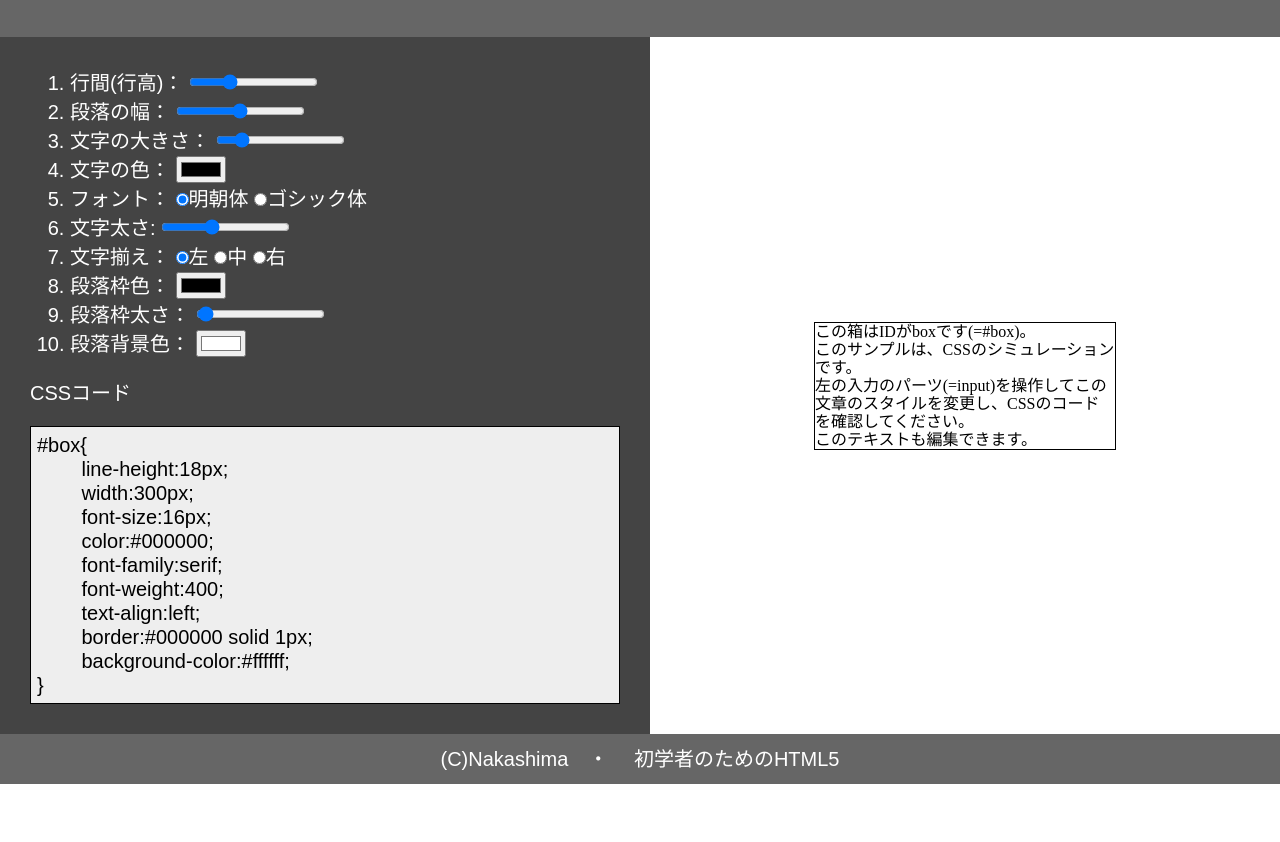
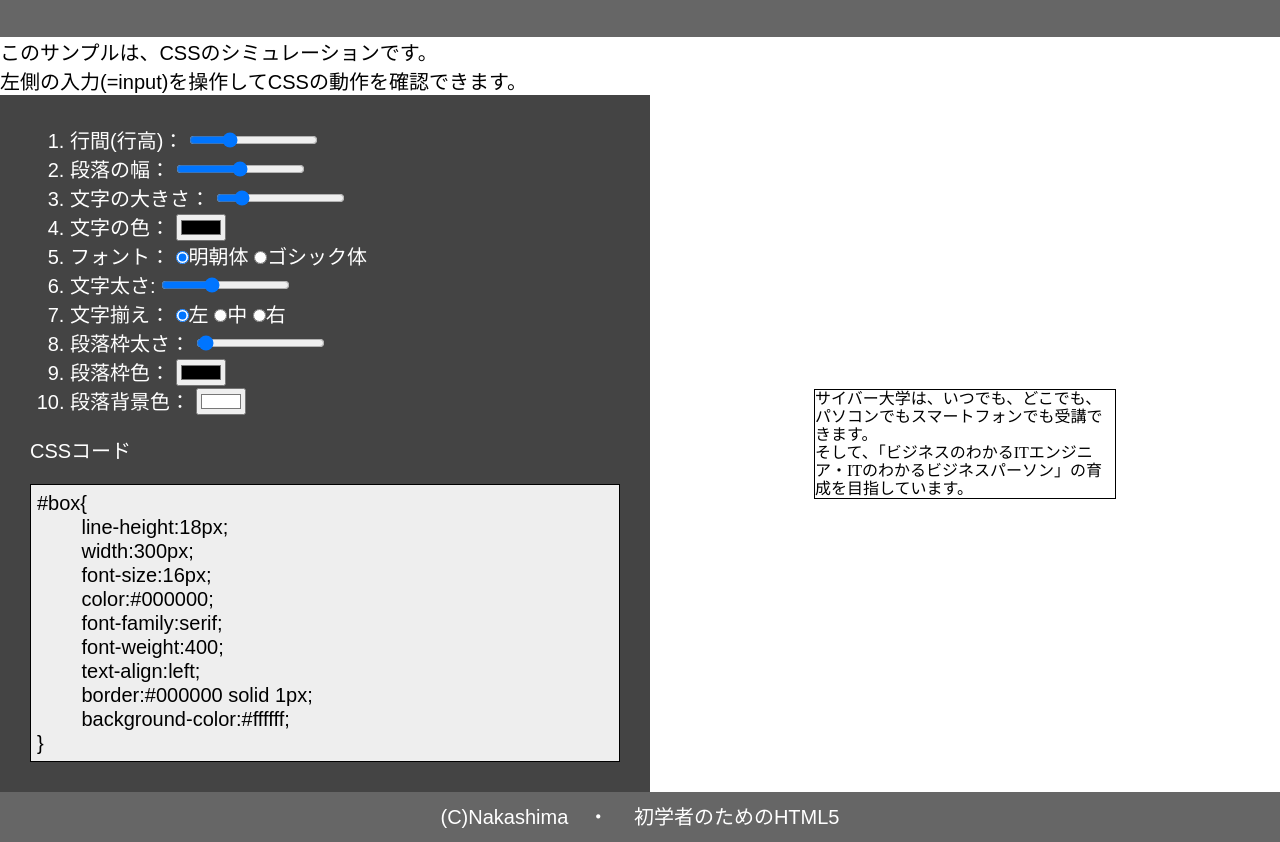
Before and after one commit to nakashimmer/teacherColumn2021, a plain HTML site: page cssSim/index.html in a window 1280 px wide. Shown: the part 63-905 px from the top of the page. Before the commit the page ends 847 px from the top, so only its background shows below. Drawn offline with Linux system fonts and the light colour scheme.

Commit message:
Update index.html

```diff
--- a/cssSim/index.html
+++ b/cssSim/index.html
@@ -58,6 +58,7 @@
 	</head>
 	<body>
 		<h1>CSSシミュレーション</h1>
+		<p>このサンプルは、CSSのシミュレーションです。<br>左側の入力(=input)を操作してCSSの動作を確認できます。</p>
 		<div id="wrap">
 			<div id="ctrl">
 				<ol>
@@ -92,14 +93,13 @@
 					</li>
 
 
+					<li><span class="th">段落枠太さ：</span>
+						<input type="range" value="1" min=0 max=50 id=i11>
+					</li>
+
 					<li><span class="th">段落枠色：</span>
 						<input type="color" id=i10>
 					</li>
-
-						<li><span class="th">段落枠太さ：</span>
-							<input type="range" value="1" min=0 max=50 id=i11>
-						</li>
-
 
 
 					<li><span class="th">段落背景色：</span>
@@ -111,8 +111,8 @@
 			</div>
 
 			<div id="sample">
-				<div id="box1" contenteditable>この箱はIDがboxです(=#box)。<br>
-					このサンプルは、CSSのシミュレーションです。<br>左の入力のパーツ(=input)を操作してこの文章のスタイルを変更し、CSSのコードを確認してください。<br>このテキストも編集できます。</div>
+				<div id="box1" contenteditable>サイバー大学は、いつでも、どこでも、パソコンでもスマートフォンでも受講できます。<br>
+そして、「ビジネスのわかるITエンジニア・ITのわかるビジネスパーソン」の育成を目指しています。</div>
 			</div>
 
 		</div>
@@ -149,7 +149,7 @@
 		+ (input[7].checked ? input[7].value : "")
 		+ (input[8].checked ? input[8].value : "")
 		+ (input[9].checked ? input[9].value : "") + `;
-	border:`+ input[10].value +` solid `+ input[11].value +`px;
+	border:`+ input[11].value +` solid `+ input[10].value +`px;
 	background-color:`+ input[12].value +`;`;
 				dsv.innerHTML=str;
 				box1.style=str;
```
